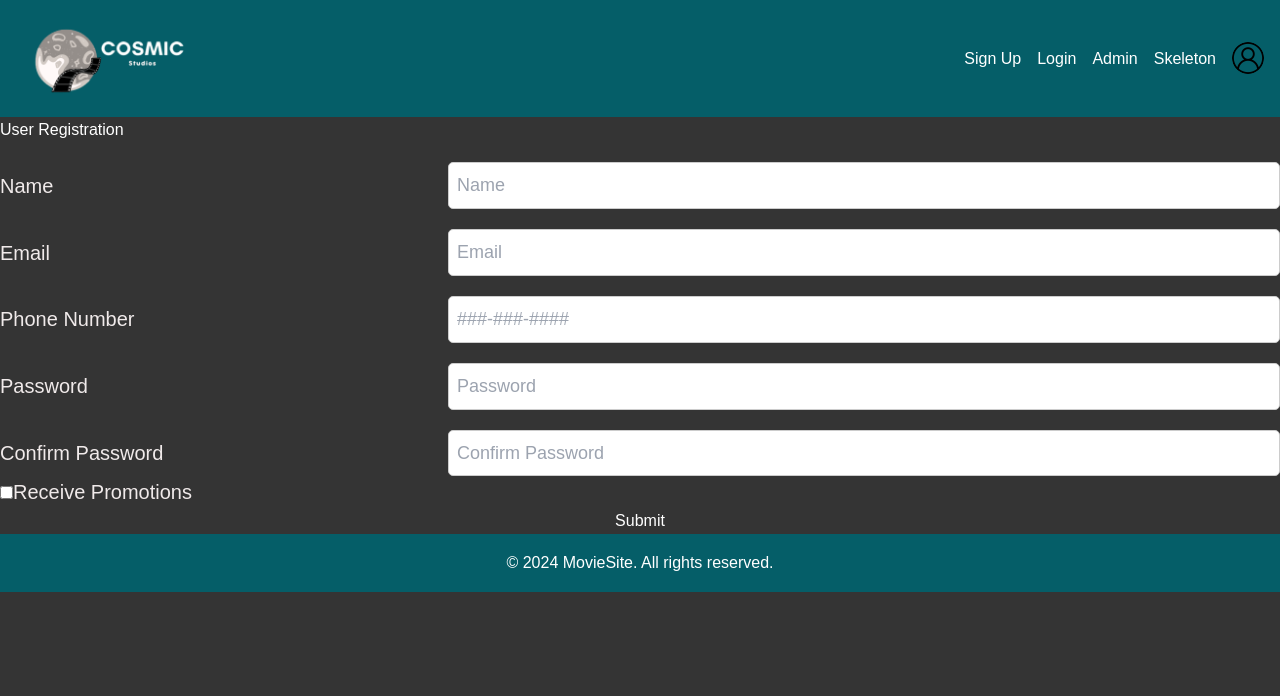
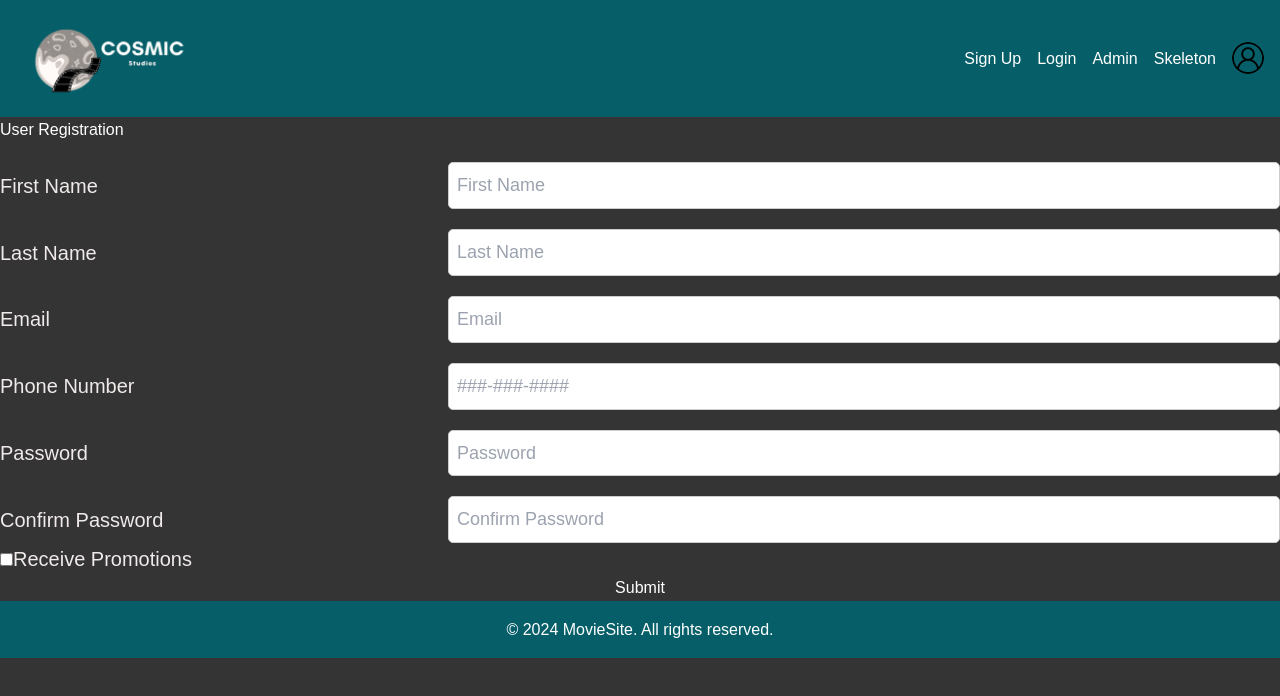
Before and after one commit to SpicyNachos03/movie-booking-website-csci4050, a Next.js app: page /signup in a window 1280 px wide. Shown: the top 696 px of the page. Built offline with nearby package versions, Linux system fonts and the light colour scheme.

Commit message:
updated  reg form, usermodel, and input css

```diff
--- a/src/app/globals.css
+++ b/src/app/globals.css
@@ -45,3 +45,7 @@ body {
 html, body {
   font-family: sans-serif; /* Fallback font family */
 }
+
+.input {
+  color: black;
+}
--- a/src/components/RegForm.js
+++ b/src/components/RegForm.js
@@ -1,8 +1,10 @@
 import { useState } from "react";
+import axios from 'axios';
 
 export default function Form() {
     //States for registration
-    const [name, setName] = useState("");
+    const [firstName, setFirstName] = useState("");
+    const [lastName, setLastName] = useState("");
     const [email, setEmail] = useState("");
     const [phoneNumber, setPhoneNumber] = useState("");
     const [password, setPassword] = useState("");
@@ -14,12 +16,17 @@ export default function Form() {
     const [error, setError] = useState(false);
 
     //JOSEPH ADD THE EVENT HANDLERS FOR PHONE NUMBER AND CONFIRM PASSWORD
-    // Handling the name change
-    const handleName = (e) => {
-        setName(e.target.value);
+    // Handling the first name change
+    const handleFirstName = (e) => {
+        setFirstName(e.target.value);
         setSubmitted(false);
     };
 
+    // Handling the last name change
+    const handleLastName = (e) => {
+        setLastName(e.target.value);
+        setSubmitted(false);
+    }
     // Handling the email change
     const handleEmail = (e) => {
         setEmail(e.target.value);
@@ -52,19 +59,38 @@ export default function Form() {
     // Handling the form submission
     // ADD email verification into submit handler if successful
     // Transfer the data from the form into the database if it is complete
-    const handleSubmit = (e) => {
+    const handleSubmit = async (e) => {
         e.preventDefault();
         if (name === "" || email === "" || password === "" || phoneNumber === "" || confirmPassword === "") {
-            setError(true);
+             setError(true);
+        } else if (password !== confirmPassword){ //check for matching passwords
+             setError(true);
+             //maybe set an error message sayign passwords do not match
         }
-        else if (password !== confirmPassword){ //check for matching passwords
-            setError(true);
-            //maybe set an error message sayign passwords do not match
+
+        const userData = {
+            name: name,
+            email: email,
+            phoneNumber: phoneNumber,
+            password: password,
+            receivePromotions: isChecked,
+        };
+
+        try { // FIX FRONTEND LOGIC THEN FIGURE OUT POSTING
+            // Attempting POST Request
+            const response = await axios.post("http://localhost:8000/api/users", userData);
+
+            if (response.status === 201) {
+                setSubmitted(true)
+                setError(false);
+            } else {
+                setError(true);
+            }
+        } catch (error) {
+                console.log("Error Registrering User:", error);
+                setError(true);
         }
-        else {
-            setSubmitted(true);
-            setError(false);
-        }
+
     };
 
     // Showing success message
@@ -111,13 +137,24 @@ export default function Form() {
         <form className="formBox">
           {/* Labels and inputs for form data */}
           <div className="inputWrapper">
-          <label className="label">Name</label>
+          <label className="label">First Name</label>
           <input
-            onChange={handleName}
+            onChange={handleFirstName}
             className="input"
-            value={name}
+            value={firstName}
             type="text"
-            placeholder="Name"
+            placeholder="First Name"
+          />
+          </div>
+
+          <div className="inputWrapper">
+          <label className="label">Last Name</label>
+          <input
+            onChange={handleLastName}
+            className="input"
+            value={lastName}
+            type="text"
+            placeholder="Last Name"
           />
           </div>
 
```
Also changed, not shown: 1 other file (tests, documents, lock files or other folders).
